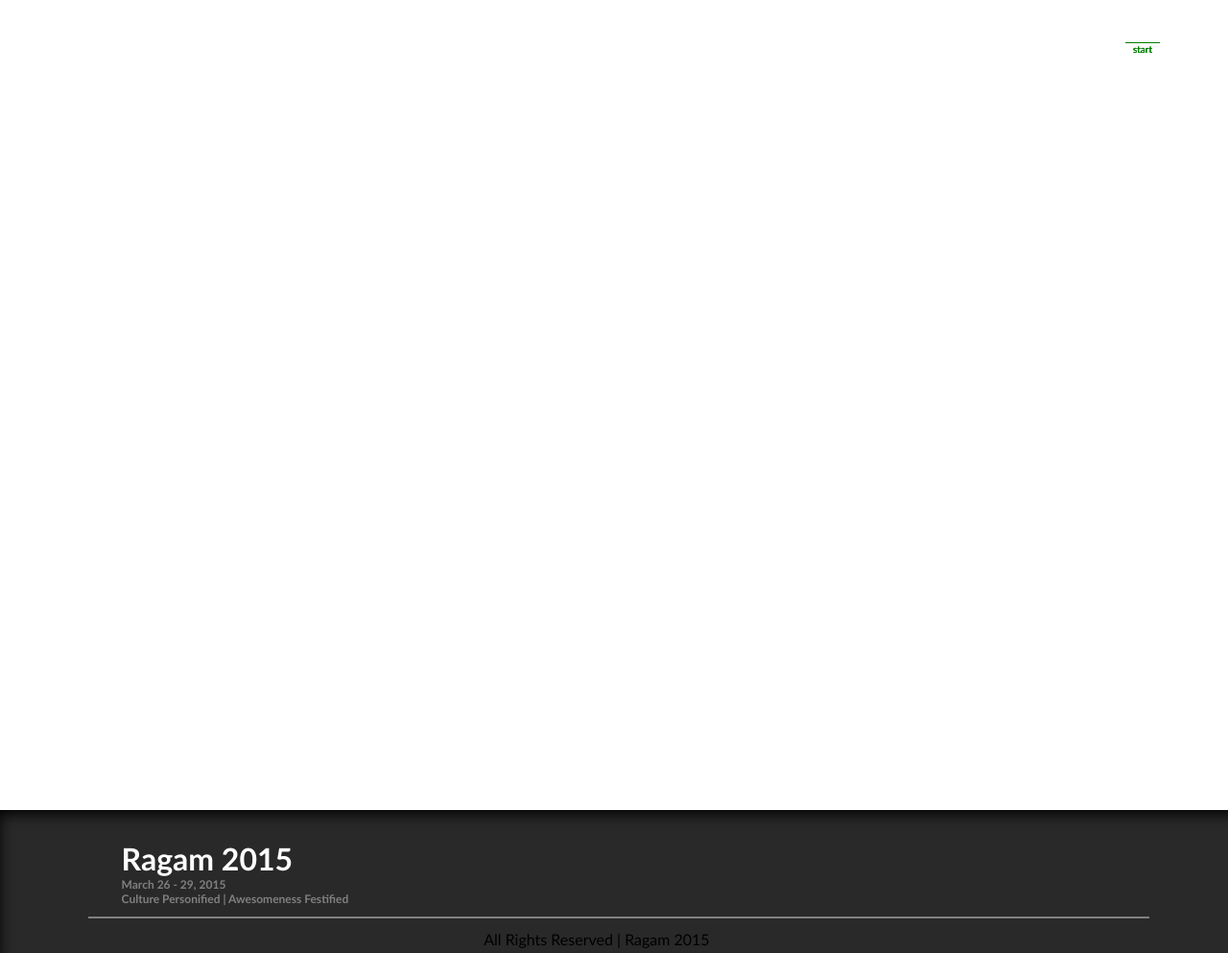
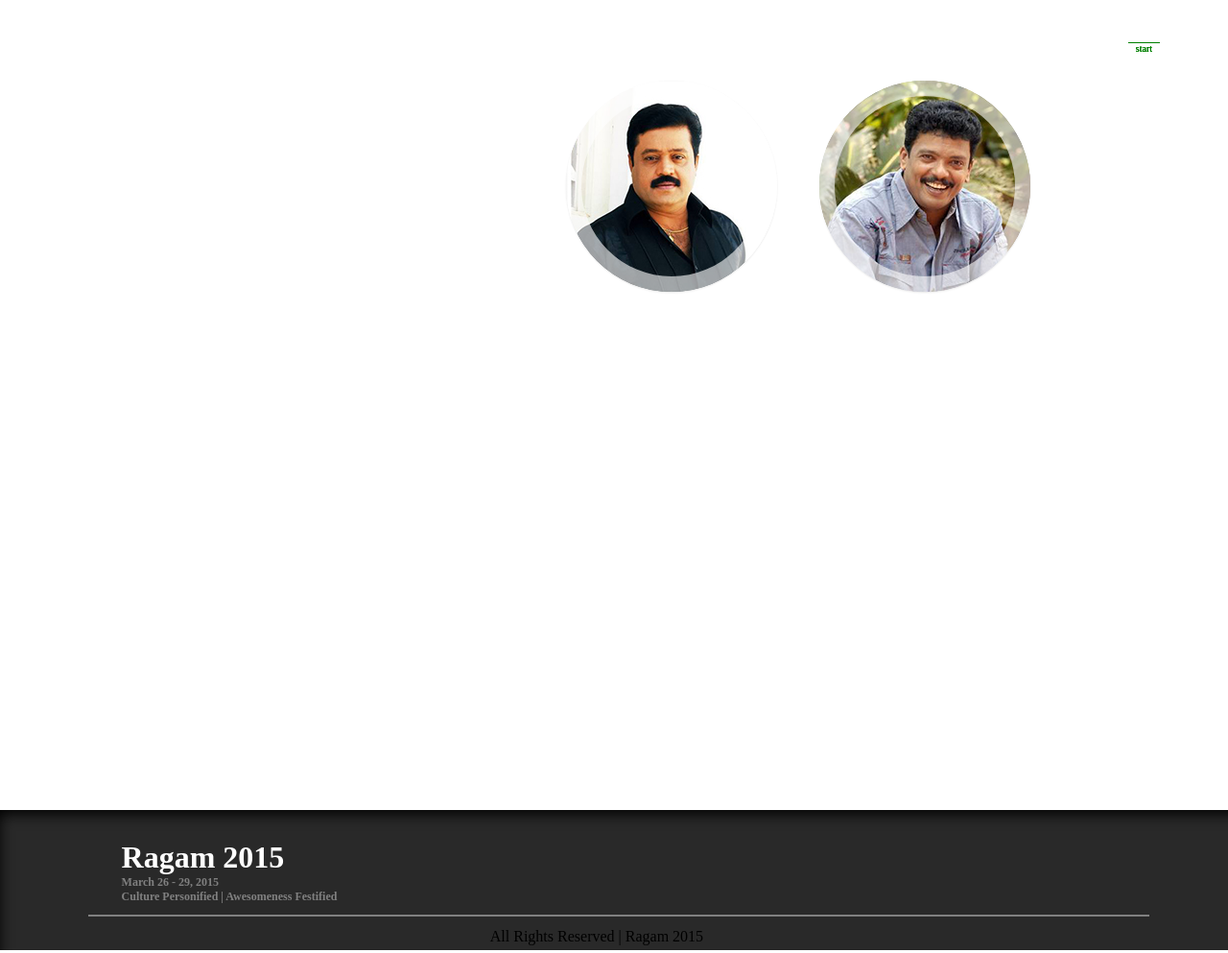
Before and after one commit to nitcfest/ragam15, a PHP site: page /main.php in a window 1280 px wide. Shown: the part 3156-4149 px from the top of the page at 96% size. Run offline with PHP 8.4, Linux system fonts and the light colour scheme.

Commit message:
second page improved

```diff
--- /dev/null
+++ b/css/celebtalk.css
@@ -0,0 +1,134 @@
+.ch-grid {
+	margin: 20px 0 0 0;
+	padding: 0;
+	list-style: none;
+	display: block;
+	text-align: center;
+	width: 100%;
+}
+
+.ch-grid:after,
+.ch-item:before {
+	content: '';
+    display: table;
+}
+
+.ch-grid:after {
+	clear: both;
+}
+
+.ch-grid li {
+	width: 220px;
+	height: 220px;
+	display: inline-block;
+	margin: 20px;
+}
+
+.ch-item {
+	width: 100%;
+	height: 100%;
+	border-radius: 50%;
+	position: relative;
+	cursor: default;
+	box-shadow:
+		inset 0 0 0 0 rgba(200,95,66, 0.4),
+		inset 0 0 0 16px rgba(255,255,255,0.6),
+		0 1px 2px rgba(0,0,0,0.1);
+
+	-webkit-transition: all 0.4s ease-in-out;
+	-moz-transition: all 0.4s ease-in-out;
+	-o-transition: all 0.4s ease-in-out;
+	-ms-transition: all 0.4s ease-in-out;
+	transition: all 0.4s ease-in-out;
+}
+
+.ch-img-1 {
+	background-image: url(../img/sg.jpg);
+}
+
+.ch-img-2 {
+	background-image: url(../img/jg.jpg);
+}
+
+.ch-info {
+	position: absolute;
+	width: 100%;
+	height: 100%;
+	border-radius: 50%;
+	opacity: 0;
+	cursor:pointer;
+
+	-webkit-transition: all 0.4s ease-in-out;
+	-moz-transition: all 0.4s ease-in-out;
+	-o-transition: all 0.4s ease-in-out;
+	-ms-transition: all 0.4s ease-in-out;
+	transition: all 0.4s ease-in-out;
+
+	-webkit-transform: scale(0);
+	-moz-transform: scale(0);
+	-o-transform: scale(0);
+	-ms-transform: scale(0);
+	transform: scale(0);
+
+	-webkit-backface-visibility: hidden; /*for a smooth font */
+
+}
+
+.ch-info h3 {
+	color: #fff;
+	text-transform: uppercase;
+	position: relative;
+	letter-spacing: 2px;
+	font-size: 22px;
+	margin: 0 30px;
+	padding: 65px 0 0 0;
+	height: 80px;
+	font-family: 'Open Sans', Arial, sans-serif;
+	text-shadow:
+		0 0 1px #fff,
+		0 1px 2px rgba(0,0,0,0.3);
+}
+
+.ch-info p {
+	color: #fff;
+	padding: 10px 5px;
+	font-style: italic;
+	margin: 0 30px;
+	font-size: 12px;
+	border-top: 1px solid rgba(255,255,255,0.5);
+}
+
+.ch-info p a {
+	display: block;
+	color: #fff;
+	color: rgba(255,255,255,0.7);
+	font-style: normal;
+	font-weight: 700;
+	text-transform: uppercase;
+	font-size: 9px;
+	letter-spacing: 1px;
+	padding-top: 4px;
+	font-family: 'Open Sans', Arial, sans-serif;
+}
+
+.ch-info p a:hover {
+	color: #fff222;
+	color: rgba(255,242,34, 0.8);
+}
+
+.ch-item:hover {
+	box-shadow:
+		inset 0 0 0 110px rgba(200,95,66, 0.4),
+		inset 0 0 0 16px rgba(255,255,255,0.8),
+		0 1px 2px rgba(0,0,0,0.1);
+}
+
+.ch-item:hover .ch-info {
+	opacity: 1;
+
+	-webkit-transform: scale(1);
+	-moz-transform: scale(1);
+	-o-transform: scale(1);
+	-ms-transform: scale(1);
+	transform: scale(1);
+}
--- a/css/main.css
+++ b/css/main.css
@@ -3,18 +3,22 @@
   src:url('../fonts/steelfishrg.ttf');
 }
 @font-face {
-\  font-family: 'NexaL';
-  src:url('../fonts/NexaLight.otf');
+    font-family: 'NexaL';
+  src:url('../fonts/Roboto-Light.ttf');
 }
 @font-face {
   font-family: 'NexaB';
+  src:url('../fonts/Roboto-Bold.ttf');
+}
+@font-face {
+  font-family: 'NexaBold';
   src:url('../fonts/NexaBold.otf');
 }
 *{
   padding: 0px;
   margin: 0px;
-  font-family: Gill Sans MT;
-  list-style-type:none;
+
+  /*list-style-type:none;*/
 }
 #fadebox
  {
@@ -542,11 +551,21 @@
     background-color:red;
     left: 0%;
  }
-
-/*************************/
-#test{
-  width: 100px;
-  height: 100px;
+#ctalk-overlay
+ {
+  z-index:600;
+  position: absolute;
+  background-color: rgba(0,0,0,0.3);
+  height:100%;
+  width:100%;
+ }
+#ctalk-box
+ {
+  z-index:601;
+  position:absolute;
   background-color: red;
-}
-/*************************/
+  height:80%;
+  width:60%;
+  top:10%;
+  margin-left:20%;
+ }
--- a/index.php
+++ b/index.php
@@ -43,7 +43,7 @@
 					<a data-href="main.php#Workshops"><span class="icon-hammer2"></span><span class="align-mid">Workshops</span></a>
 					<a data-href="main.php#Proshows"><span class="icon-film"></span><span class="align-mid">Proshows</span></a>
 					<a data-href="main.php#Info"><span class="icon-compass"></span><span class="align-mid">General Info</span></a>
-					<a data-href="main.php#Sponsors"><span class="icon-user-tie"></span><span class="align-mid">Highlights</span></a>
+					<a data-href="main.php#Sponsors"><span class="icon-user-tie"></span><span class="align-mid">Celebrity Talk</span></a>
 				</div>
 			</nav>
 			<div class="container">
--- a/js/main.js
+++ b/js/main.js
@@ -29,7 +29,7 @@
 	// 	// init controller
 	}
 $(function (){
-	//$(".head").hide();
+
 	// build scenes
 	var workshop_heading=TweenMax.fromTo($("#workshops-head"), 1, {opacity:0,x:100},{opacity:1,x:0});
 	var workshop_text=TweenMax.fromTo($("#workshops-words-place"), 1, {opacity:0,scale:.5},{opacity:1,scale:1});
@@ -57,7 +57,7 @@
 					.setClassToggle("#grad4", "active") // add class toggle
 					.addTo(controller)
 					.addIndicators();
-	new ScrollScene({triggerElement: "#Highlights"})
+	new ScrollScene({triggerElement: "#CelebTalks"})
 					.setClassToggle("#grad5", "active") // add class toggle
 					.addTo(controller)
 					.addIndicators();
@@ -85,11 +85,11 @@
 					.setTween(proshow_text) // add class toggle
 					.addTo(controller)
 					.addIndicators();
-	new ScrollScene({triggerElement: "#Highlights"})
+	new ScrollScene({triggerElement: "#CelebTalks"})
 					.setTween(highlight_heading) // add class toggle
 					.addTo(controller)
 					.addIndicators();
-	new ScrollScene({triggerElement: "#Highlights"})
+	new ScrollScene({triggerElement: "#CelebTalks"})
 					.setTween(highlight_text) // add class toggle
 					.addTo(controller)
 					.addIndicators();
@@ -101,4 +101,12 @@
 					.setTween(info_text) // add class toggle
 					.addTo(controller)
 					.addIndicators();
+
+	$("#ctalk-overlay").hide();
+	$(".ch-info").click(function()
+	{
+		$("#ctalk-overlay").fadeIn();
+		$("body").addClass("noscroll");
+
+	});
 });
--- a/main.php
+++ b/main.php
@@ -12,7 +12,7 @@
 		<link rel="stylesheet" type="text/css" href="css/main.css"/>
 		<link rel="stylesheet" type="text/css" href="css/modalload.css"/>
 		<link rel="stylesheet" type="text/css" href="css/ticker.css"/>
-		<link rel="stylesheet" type="text/css" href="css/ticker.css"/>
+		<link rel="stylesheet" type="text/css" href="css/celebtalk.css"/>
 	</head>
 	<body>
 		<div id="fadebox"></div>
@@ -43,7 +43,7 @@
 					</div>
 				</div>
 				<div id="pagewrap">
-					<div style="height:100%;width:70%;float:left" class="">
+					<div style="height:100%;width:70%;float:left">
 						<ul id="elist"></ul>
 					</div>
 					<div id="eventContent" class="container" id="page-2" style="position:fixed;z-index:500;">
@@ -91,8 +91,6 @@
 					</div>
 					<div id="workshops-words-place" class="words-place">
 						ENTER TEXT FOR WORKSHOPS
-						</br>Fight in the battle of your life.
-						</br>Emerge triumphant, and the trophy shall be waiting for you.
 					</div>
 					<div id="workshops-sprite" class="sprite"></div>
 				</div>
@@ -110,8 +108,6 @@
 					</div>
 					<div id="proshows-words-place" class="words-place">
 						Rekindle the hero within you.
-						</br>Fight in the battle of your life.
-						</br>Emerge triumphant, and the trophy shall be waiting for you.
 					</div>
 					<div id="proshows-sprite" class="sprite"></div>
 				</div>
@@ -122,7 +118,6 @@
 <!--**********************************************4INFO START*******************-->
 			<div id="Info" class="sec">
 				<div style="height:100%;width:70%;float:left">
-					<iframe src="https://www.google.com/maps/embed?pb=!1m10!1m8!1m3!1d7824.467159110062!2d75.93262136303221!3d11.317630530845543!3m2!1i1024!2i768!4f13.1!5e0!3m2!1sen!2sin!4v1424820583878" width="400" height="300" frameborder="0" style="border:0"></iframe>
 				</div>
 				<div style="height:100%;width:30%;float:left">
 					<div id="info-head-place" class="head-place">
@@ -131,31 +126,58 @@
 						</div>
 					</div>
 					<div id="info-words-place" class="words-place">
-						ENTER TEXT FOR WORKSHOPS
-						</br>Fight in the battle of your life.
-						</br>Emerge triumphant, and the trophy shall be waiting for you.
+						ENTER TEXT FOR INFO
 					</div>
-					<div id="info-sprite" class="sprite"></div>
+					<div id="info-sprite" class="sprite">
+					<iframe src="https://www.google.com/maps/embed?pb=!1m10!1m8!1m3!1d7824.467159110062!2d75.93262136303221!3d11.317630530845543!3m2!1i1024!2i768!4f13.1!5e0!3m2!1sen!2sin!4v1424820583878" width="100%" height="100%" frameborder="0" style="border:0"></iframe>
+					</div>
 				</div>
 
 			</div>
 <!--**********************************************4INFO END*******************-->
 <!--**********************************************5Highlights START*******************-->
-			<div id="Highlights" class="sec">
+			<div id="CelebTalks" class="sec">
+				<div id="ctalk-overlay">
+					<div id="ctalk-box">
+						<div id="ctalk-header">
+						</div>
+						<div id="ctalk-container">
+						</div>
+						<div id="ctalk-close">
+						</div>
+					</div>
+				</div>
 				<div style="height:100%;width:30%;float:left">
 					<div id="Highlights-head-place" class="head-place">
 						<div id="Highlights-head" class="head">
-							Highlights
+							Celebrity Talks
 						</div>
 					</div>
 					<div id="Highlights-words-place" class="words-place">
-						Rekindle the hero within you.
-						</br>Fight in the battle of your life.
-						</br>Emerge triumphant, and the trophy shall be waiting for you.
+
 					</div>
 					<div id="Highlights-sprite" class="sprite"></div>
 				</div>
 				<div style="height:100%;width:70%;float:left">
+
+					<ul class="ch-grid">
+						<li>
+							<div class="ch-item ch-img-1">
+								<div class="ch-info md-trigger" data-modal="modal-11">
+									<h3>Suresh Gopi</h3>
+									<p>Actor</p>
+								</div>
+							</div>
+						</li>
+						<li>
+							<div class="ch-item ch-img-2">
+								<div class="ch-info md-trigger" data-modal="modal-11">
+									<h3>Jagadish</h3>
+									<p>Actor | Screenwriter</p>
+								</div>
+							</div>
+						</li>
+					</ul>
 				</div>
 			</div>
 <!--**********************************************5Highlights END*******************-->
@@ -201,9 +223,9 @@
 	<script type="text/javascript" src="js/ScrollToPlugin.js"></script>
 	<script type="text/javascript" src="js/cssplugin.js"></script>
 	<script type="text/javascript" src="js/jquery-ui.min.js"></script>
-	<script src="js/snap.svg-min.js"></script>
-	<script src="js/classie.js"></script>
-	<script src="js/svgLoader.js"></script>
+	<script type="text/javascript" src="js/snap.svg-min.js"></script>
+	<script type="text/javascript" src="js/classie.js"></script>
+	<script type="text/javascript" src="js/svgLoader.js"></script>
 	<script type="text/javascript" src="js/fetch.js"></script>
 	<script type="text/javascript" src="js/main.js"></script>
 	<script type="text/javascript" src="js/loadereve.js"></script>
```
Also changed, not shown: other parts of css/main.css (+19 -14 lines), js/fetch.js (+35 -0 lines), js/modalEffects.js (added, +57 -0 lines), fonts/HNUL.otf (added), fonts/RegencieLight.ttf (added), fonts/RegencieLightAlt.ttf (added), fonts/Roboto-Bold.ttf (added), fonts/Roboto-Light.ttf (added), img/jg.jpg (added), img/sg.jpg (added).
